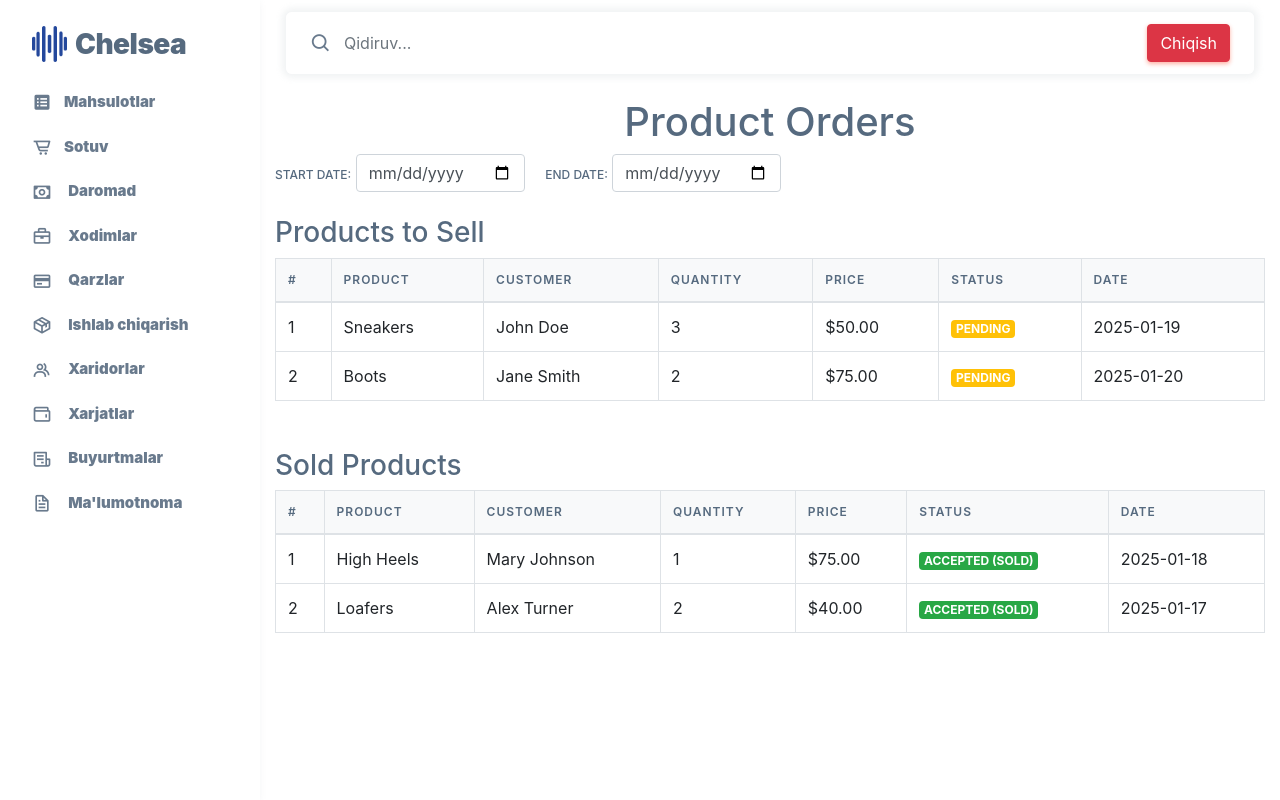
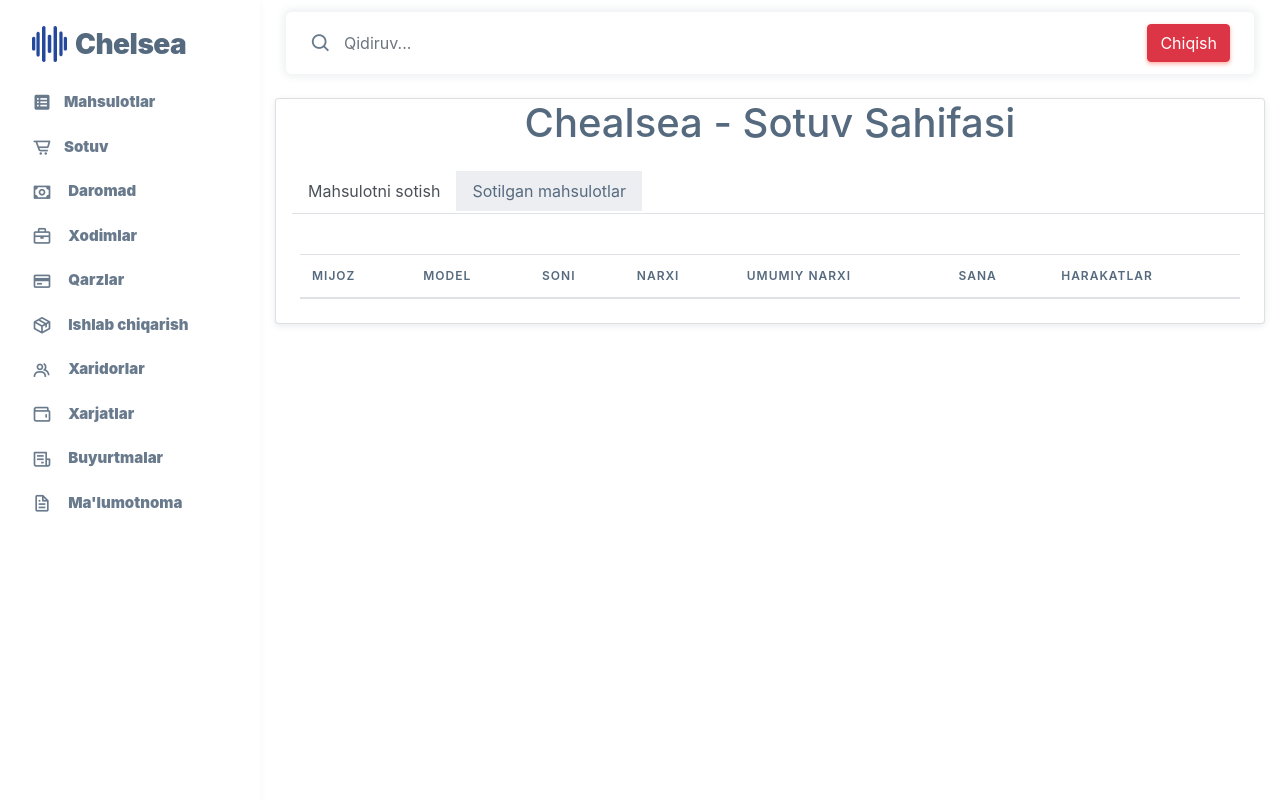
Before and after one commit to ziyokhuja90/Chelsea-shoes, a Django app: page /Sale/ in a window 1280 px wide. Run offline with Django 5.2, Linux system fonts and the light colour scheme; data comes from the database, SQL or seed files in the repository; lists and menus that the app fills with data are empty; some libraries are stand-ins or nearby versions.

Commit message:
sale.html and bug fixed

```diff
--- a/home/views.py
+++ b/home/views.py
@@ -3,7 +3,7 @@ from django.contrib.auth.forms import AuthenticationForm
 from django.contrib.auth import login
 from django.contrib import messages
 from django.contrib.auth import logout
-from .models import references, shoe_model, staff, clients, orders, producement, ReferenceType, staff_payments
+from .models import *
 from django.http.response import HttpResponse
 from .forms import shoe_model_forms, staff_forms, clients_forms, orders_forms, producement_forms, staff_payments_forms, staff_payments_read_forms
 # Create your views here.
@@ -60,16 +60,16 @@ def reference_view(request):
         if type == "--------":
             pass
         else:
-            if references.objects.filter(type=int(type), value=value).exists() and not references.objects.filter(type=int(type), value=value ,IsDeleted=True):
+            if references.objects.filter(type=int(type), value=value).exists() and references.objects.filter(type=int(type), value=value.title() ,IsDeleted=False):
                 pass
             else:
                 if ReferenceType(int(type)) in ReferenceType:
                     print(True)
-                new_entry = references(type=int(type) , value=value)
+                new_entry = references(type=int(type) , value=value.title())
                 new_entry.save()
 
 
-    reference_models = references.objects.all()
+    reference_models = references.objects.filter(IsDeleted=False)
 
 
     context = {
@@ -144,7 +144,7 @@ def shoe_model_delete(request, pk):
 
 # staff
 def staff_view(request):
-    staff_list = staff.objects.filter(isDeleted=False)
+    staff_list = staff.objects.filter(IsDeleted=False)
     producement_list = producement.objects.filter(status__value="Bajarildi", IsDeleted=False).order_by('date')
     payment_list = staff_payments.objects.filter(IsDeleted=False).order_by('date')
 
@@ -158,7 +158,7 @@ def staff_view(request):
     return render(request , "staff/staff.html" , context=context)
 
 def staff_read(request, pk):
-    staff_item = staff.objects.get(pk=pk, isDeleted=False)
+    staff_item = staff.objects.get(pk=pk, IsDeleted=False)
     payment_list = staff_payments.objects.filter(IsDeleted=False).order_by('date')
     pruducements = producement.objects.filter(staff_id=staff_item, status__value="Bajarildi").order_by('date')
     context = {
@@ -329,15 +329,19 @@ def producement_read(request, pk):
     }
     return render(request , 'producement/producement_read.html' , context=context)
 
-def producement_update(request , pk):
+
+def producement_update(request, pk):
     producement_item = producement.objects.get(pk=pk)
     if request.method == "POST":
         form = producement_forms(request.POST, instance=producement_item)
         if form.is_valid():
             form.save()
             next_page = request.GET.get("next")
+
             if next_page == "shoe_model_read":
                 return redirect("shoe_model_read", pk=producement_item.shoe_model_id.id)
+            elif next_page == "work":
+                return redirect("staff_view")  # Update "work_view" and pk logic if necessary
             else:
                 return redirect("producement_view")
     else:
@@ -347,7 +351,8 @@ def producement_update(request , pk):
         "forms": form,
         "producement": producement_item,
     }
-    return render(request , "producement/producement_update.html" , context=context)
+    return render(request, "producement/producement_update.html", context=context)
+
 
 def producement_delete(request ,pk):
     producement_item = producement.objects.get(pk=pk)
@@ -414,4 +419,12 @@ def staff_payment_delete(request, pk):
 # Sale
 
 def sale_view(request):
-    return render(request, 'Sale/sale.html')
+    order_sale_list = orders.objects.filter(status__value='Bajarildi', IsDeleted=False)
+    order_sold_list = orders.objects.filter(status__value='Qabul qilindi', IsDeleted=False)
+
+    context = {
+        "order_sale_list":order_sale_list,
+        "order_sold_list":order_sold_list,
+    }
+
+    return render(request, 'Sale/sale.html', context=context)
--- a/templates/Sale/sale.html
+++ b/templates/Sale/sale.html
@@ -1,117 +1,83 @@
 {% extends 'base.html' %}
 
 {% block content %}
-<div class="container my-4">
-    <h1 class="text-center">Product Orders</h1>
 
-    <!-- Date Filter Section -->
-    <div class="mb-4">
-        <label for="startDate" class="form-label">Start Date:</label>
-        <input type="date" id="startDate" class="form-control d-inline-block w-auto" onchange="filterTable()">
-        <label for="endDate" class="form-label ms-3">End Date:</label>
-        <input type="date" id="endDate" class="form-control d-inline-block w-auto" onchange="filterTable()">
-    </div>
+<div class="container mt-4">
+<div class="card">
 
-    <!-- Products to Sell Section -->
-    <h3>Products to Sell</h3>
-    <table class="table table-bordered table-hover" id="sellTable">
-        <thead class="bg-light">
+    <h1 class="text-center mb-4">Chealsea - Sotuv Sahifasi</h1>
+    <ul class="nav nav-tabs ml-3 pb-1" id="sellTabs" role="tablist">
+            <li class="nav-item" role="presentation">
+                <button class="nav-link active " id="sell-tab" data-bs-toggle="tab" data-bs-target="#sell" type="button" role="tab" aria-controls="sell" aria-selected="true">Mahsulotni sotish</button>
+            </li>
+            <li class="nav-item" role="presentation">
+                <button class="nav-link " id="sold-tab" data-bs-toggle="tab" data-bs-target="#sold" type="button" role="tab" aria-controls="sold" aria-selected="false">Sotilgan mahsulotlar</button>
+            </li>
+        </ul>
+        <div class="tab-content mt-3" id="sellTabsContent">
+            <div class="tab-pane fade show active" id="sell" role="tabpanel" aria-labelledby="sell-tab">
+                <table class="table table-striped">
+                    <thead>
                         <tr>
-                <th>#</th>
-                <th>Product</th>
-                <th>Customer</th>
-                <th>Quantity</th>
-                <th>Price</th>
-                <th>Status</th>
-                <th>Date</th>
+                            <th>Mijoz</th>
+                            <th>Model</th>
+                            <th>Soni</th>
+                            <th>Narxi</th>
+                            <th>Umumiy narxi</th>
+                            <th>Sana</th>
+                            <th>Harakatlar</th>
                         </tr>
                     </thead>
                     <tbody>
-            <!-- Product 1 -->
-            <tr data-date="2025-01-19">
-                <td>1</td>
-                <td>Sneakers</td>
-                <td>John Doe</td>
-                <td>3</td>
-                <td>$50.00</td>
-                <td><span class="badge bg-warning">Pending</span></td>
-                <td>2025-01-19</td>
+                        {% for sale in order_sale_list %}
+
+                        <tr>
+                            <td>{{sale.client_id}}</td>
+                            <td>{{sale.model_id}}</td>
+                            <td>{{sale.quantity}}</td>
+                            <td>{{sale.price}}</td>
+                            <td>{{sale.total_amount}}</td>
+                            <td>{{sale.date|date:"Y.m.d"}}</td>
+                            <td>
+                                <button class="btn btn-warning btn-sm"><i class='bx bx-edit text-white'></i> </button>
+                                <button class="btn btn-danger btn-sm"><i class='bx bx-trash'></i></button>
+                            </td>
                         </tr>
+                        {% endfor %}
 
-            <!-- Product 2 -->
-            <tr data-date="2025-01-20">
-                <td>2</td>
-                <td>Boots</td>
-                <td>Jane Smith</td>
-                <td>2</td>
-                <td>$75.00</td>
-                <td><span class="badge bg-warning">Pending</span></td>
-                <td>2025-01-20</td>
-            </tr>
                     </tbody>
                 </table>
-
-    <!-- Sold Products Section -->
-    <h3 class="mt-5">Sold Products</h3>
-    <table class="table table-bordered table-hover" id="soldTable">
-        <thead class="bg-light">
+            </div>
+            <div class="tab-pane fade" id="sold" role="tabpanel" aria-labelledby="sold-tab">
+                <table class="table table-striped">
+                    <thead>
                         <tr>
-                <th>#</th>
-                <th>Product</th>
-                <th>Customer</th>
-                <th>Quantity</th>
-                <th>Price</th>
-                <th>Status</th>
-                <th>Date</th>
+                            <th>Mijoz</th>
+                            <th>Model</th>
+                            <th>Soni</th>
+                            <th>Narxi</th>
+                            <th>Umumiy narxi</th>
+                            <th>Sana</th>
+                            <th>Harakatlar</th>
                         </tr>
                     </thead>
                     <tbody>
-            <!-- Sold Product 1 -->
-            <tr data-date="2025-01-18">
-                <td>1</td>
-                <td>High Heels</td>
-                <td>Mary Johnson</td>
-                <td>1</td>
-                <td>$75.00</td>
-                <td><span class="badge bg-success">Accepted (Sold)</span></td>
-                <td>2025-01-18</td>
+                        <tr>
+                            <td>Mijoz nomi</td>
+                            <td>Model nomi</td>
+                            <td>2</td>
+                            <td>200 000 so'm</td>
+                            <td>400 000 so'm</td>
+                            <td>2025-02-02</td>
+                            <td>
+                                <button class="btn btn-primary btn-sm"><i class='bx bx-show'></i> Ko'rish</button>
+                            </td>
                         </tr>
-
-            <!-- Sold Product 2 -->
-            <tr data-date="2025-01-17">
-                <td>2</td>
-                <td>Loafers</td>
-                <td>Alex Turner</td>
-                <td>2</td>
-                <td>$40.00</td>
-                <td><span class="badge bg-success">Accepted (Sold)</span></td>
-                <td>2025-01-17</td>
-            </tr>
+                        <!-- Qo'shimcha qatorlar -->
                     </tbody>
                 </table>
             </div>
-
-<script>
-    // Function to filter the tables based on date range
-    function filterTable() {
-        const startDate = document.getElementById('startDate').value;
-        const endDate = document.getElementById('endDate').value;
-
-        filterRows('sellTable', startDate, endDate);
-        filterRows('soldTable', startDate, endDate);
-    }
-
-    // Function to filter rows based on date
-    function filterRows(tableId, startDate, endDate) {
-        const rows = document.getElementById(tableId).getElementsByTagName('tr');
-
-        for (let row of rows) {
-            const rowDate = row.getAttribute('data-date');
-            if (rowDate) {
-                const showRow = (!startDate || rowDate >= startDate) && (!endDate || rowDate <= endDate);
-                row.style.display = showRow ? '' : 'none';
-            }
-        }
-    }
-</script>
+        </div>
+    </div>
+</div>
     {% endblock %}
--- a/templates/producement/producement_update.html
+++ b/templates/producement/producement_update.html
@@ -29,12 +29,14 @@
 
                     <a href="{% if request.GET.next == 'shoe_model_read' %}
                     {% url 'shoe_model_read' producement.shoe_model_id.id %}
+                    {% elif request.GET.next == 'work' %}
+                    {% url 'staff_view' %}
                 {% else %}
                     {% url 'producement_view' %}
                 {% endif %}" class="btn btn-secondary">
                     <i class="bx bx-arrow-back"></i> Bekor qilish
                 </a>
-                .0
+
                     <button type="submit" class="btn btn-primary">Saqlash</button>
                 </div>
             </form>
--- a/templates/references.html
+++ b/templates/references.html
@@ -515,6 +515,8 @@
         }
       });
     });
+
+
 </script>
 
 
```
Also changed, not shown: home/forms.py (+46 -2 lines), home/signals.py (+6 -16 lines), templates/staff/staff.html (+7 -11 lines), templates/staff/staff_read.html (+2 -6 lines). Lines whose indentation alone changed are shown as unchanged.
